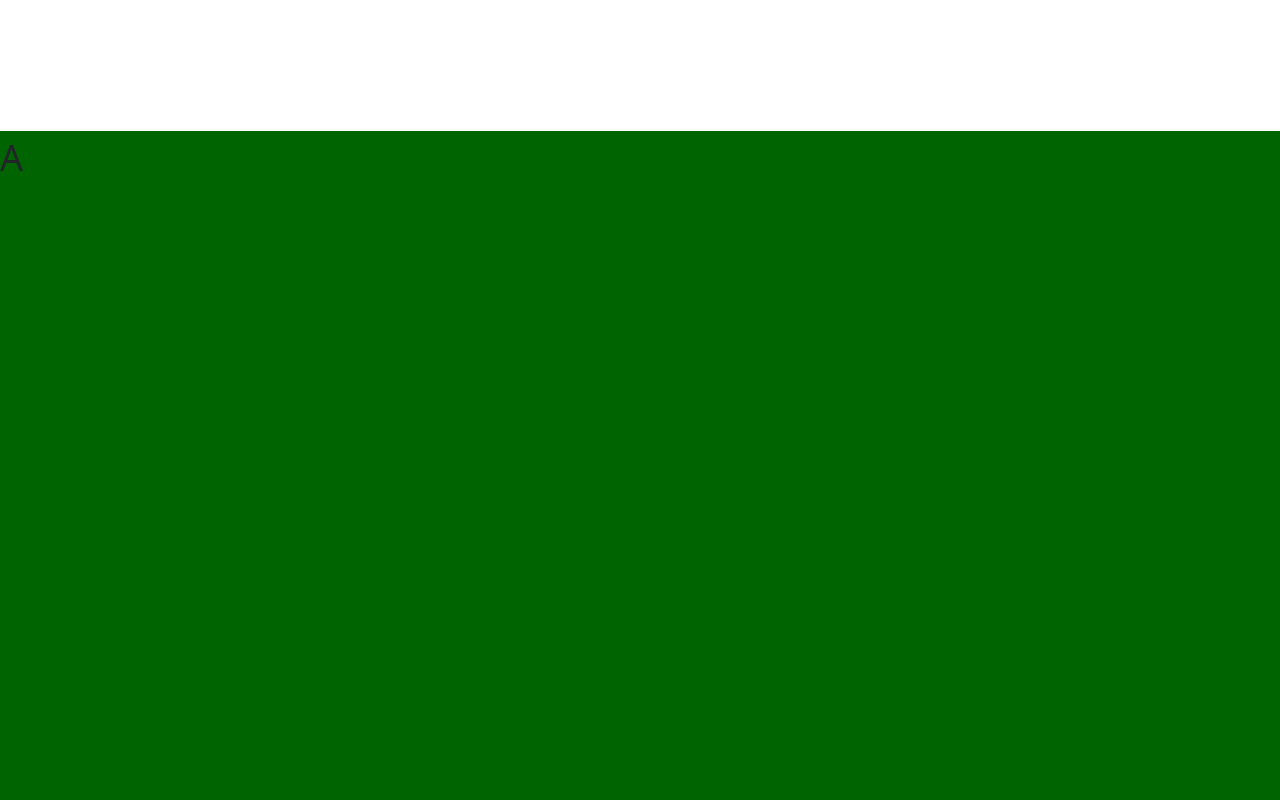
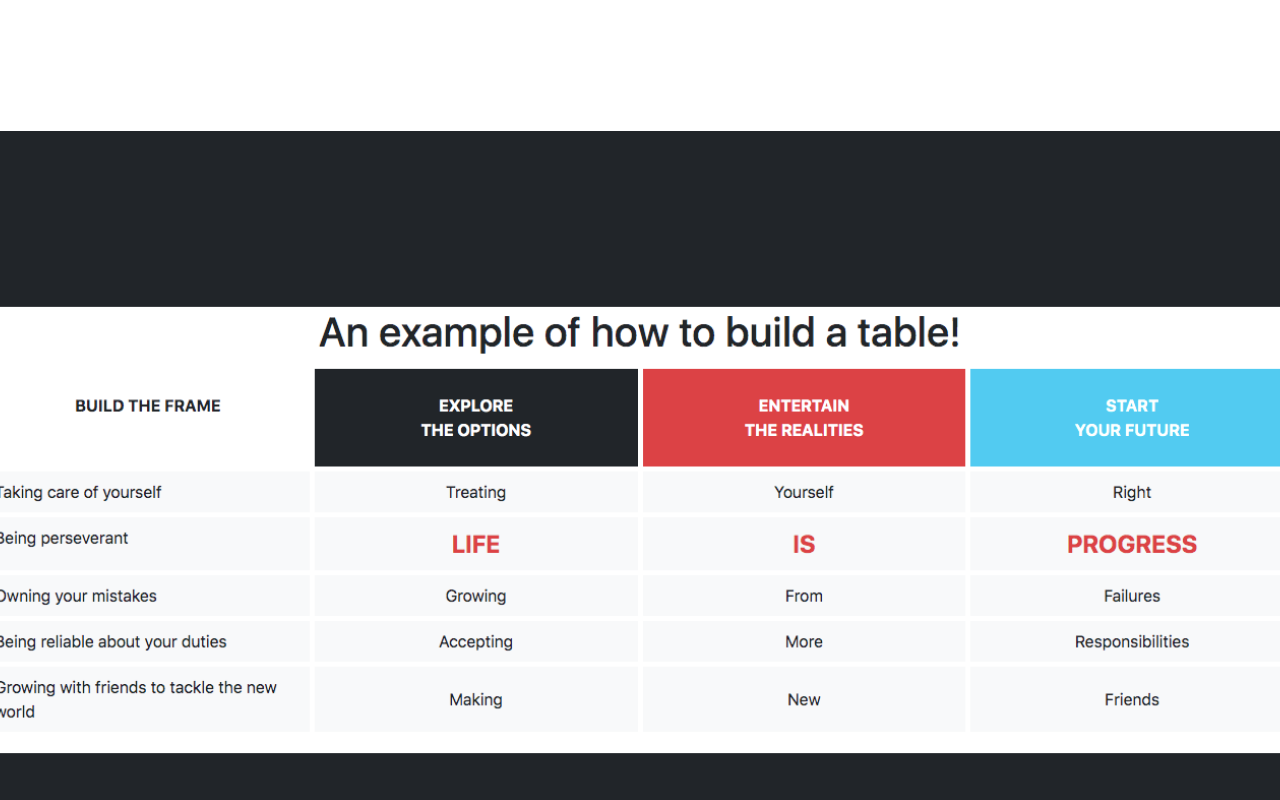
Before and after one commit to EricSpraggins/MFPortfolio, a website: page index.html in a window 1280 px wide. Shown: the part 3920-4720 px from the top of the page. Drawn offline with nearby package versions, Linux system fonts and the light colour scheme.

Commit message:
updating

```diff
--- a/index.html
+++ b/index.html
@@ -28,7 +28,7 @@
     <div class="parallax2"></div>
     <div class="NavBars"></div>
     <div class="parallax3"></div>
-    <div style="height:1000px;background-color:darkgreen;font-size:36px">A</div>
+    <div class="table"></div>
     <div class="parallax4"></div>
     <div style="height:1000px;background-color:darkgreen;font-size:36px">Test</div>
 
--- /dev/null
+++ b/scss/_table.scss
@@ -0,0 +1,8 @@
+.table{
+    background-image: url('../images/Table.png');
+    height: 100%;
+    background-size: cover;
+    background-attachment:scroll;
+    background-position: center;
+    background-repeat: no-repeat;
+}
--- a/scss/styles.scss
+++ b/scss/styles.scss
@@ -2,4 +2,5 @@
 @import "format";
 @import "parallax";
 @import "ads";
-@import "_NavBars";
+@import "NavBars";
+@import "table";
```
Also changed, not shown: css/styles.css, images/Table.png (added), 1 other file.
